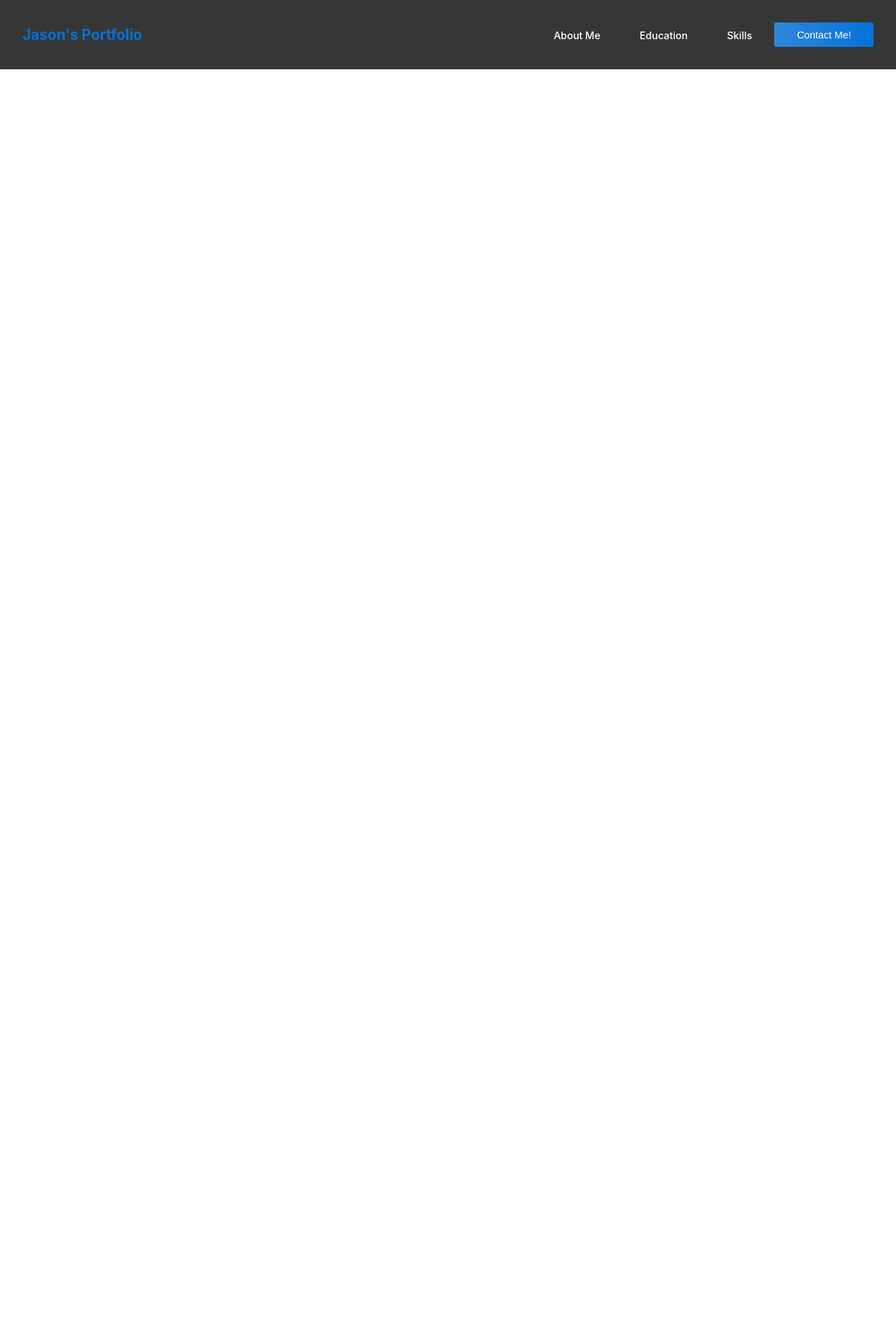
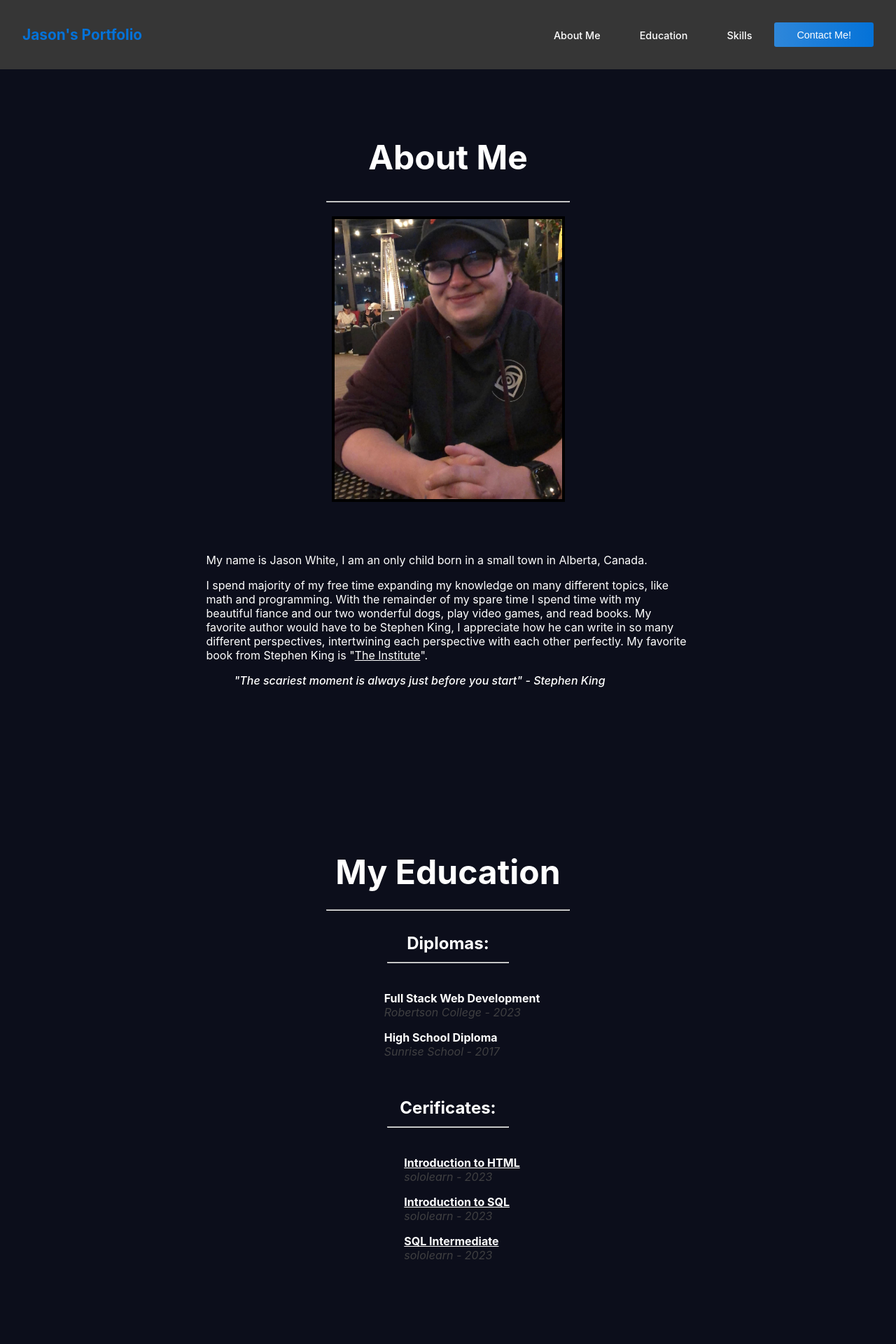
Before and after one commit to JasonR-White23/JasonPortfolio, a React (Create React App) app in the folder portfolio/: page / in a window 1280 px wide. Shown: the top 1920 px of the page at 70% size. Before the commit the page ends 800 px from the top, so only its background shows below. Built offline with nearby package versions, Linux system fonts and the light colour scheme.

Commit message:
Completely finish the routing on the Navbar.jsx file to now link the contact button to the ContactMe.file.
Also fixed up some of the CSS on the components to make them look okay in all screen sizes.

```diff
--- a/portfolio/src/components/AboutMe/AboutMe.css
+++ b/portfolio/src/components/AboutMe/AboutMe.css
@@ -1,6 +1,5 @@
 
 .about-wrapper {
-
     color: #fff;
     text-align: center;
     padding: 5%;
@@ -43,8 +42,11 @@
 }
 
 .picture {
+    display: flex;
+    margin-left: auto;
+    margin-right: auto;
     margin-top: 20px;
-    width: 300px;
+    width: 325px;
     height: 400px;
     border: 4px solid black;
 }
--- a/portfolio/src/components/Education/Education.css
+++ b/portfolio/src/components/Education/Education.css
@@ -1,6 +1,7 @@
 
 .education-wrapper {
-
+    width: auto;
+    height: 100vh;
     color: #fff;
     text-align: center;
     padding: 5%;
--- a/portfolio/src/components/HomePage/HomePage.jsx
+++ b/portfolio/src/components/HomePage/HomePage.jsx
@@ -1,12 +1,16 @@
 import React from 'react'
-import Navbar from '../Navbar/Navbar'
-
-
+import AboutMe from '../AboutMe/AboutMe'
+import Education from '../Education/Education'
+import Skills from '../Skills/Skills'
+import ContactMe from '../ContactMe/ContactMe'
 
 const HomePage = () => {
   return (
     <>
-
+      <AboutMe />
+      <Education />
+      <Skills />
+      <ContactMe />
     </>
   )
 }
--- a/portfolio/src/components/Navbar/MobileNav/MobileNav.jsx
+++ b/portfolio/src/components/Navbar/MobileNav/MobileNav.jsx
@@ -1,7 +1,6 @@
 import React from "react";
 import { NavLink } from "react-router-dom";
 import './MobileNav.css';
-import Skills from "../../Skills/Skills";
 
 const MobileNav = ({ isOpen, toggleMenu }) => {
     return (
--- a/portfolio/src/components/Navbar/Navbar.css
+++ b/portfolio/src/components/Navbar/Navbar.css
@@ -1,3 +1,4 @@
+
 .nav-wrapper {
 
     background-color: #363636;
@@ -82,6 +83,10 @@
     opacity: 1;
 }
 
+.link {
+    text-decoration: none;
+}
+
 .contact-btn {
 
     font-size: 0.9rem;
--- a/portfolio/src/components/Navbar/Navbar.jsx
+++ b/portfolio/src/components/Navbar/Navbar.jsx
@@ -1,4 +1,5 @@
 import React, { useState } from "react";
+import { Link, NavLink } from "react-router-dom";
 import './Navbar.css';
 import MobileNav from "./MobileNav/MobileNav";
 import AboutMe from "../AboutMe/AboutMe";
@@ -17,31 +18,33 @@ const Navbar = () => {
 
             <nav className="nav-wrapper">
                 <div className="nav-content">
-                <div>
-                        <a className="menu-title" href="/">
-                            Jason's Portfolio
-                        </a>
+                    <div>
+                        <NavLink to="/" className="menu-title">
+                                Jason's Portfolio
+                            </NavLink>
                     </div>
                     <ul>
                         <li>
-                            <a className="menu-item" href="/aboutme">
+                            <NavLink to="/aboutme" className="menu-item">
                                 About Me
-                            </a>
+                            </NavLink>
                         </li>
                         <li>
-                            <a className="menu-item" href="/education">
+                            <NavLink to="/education" className="menu-item">
                                 Education
-                            </a>
+                            </NavLink>
                         </li>
                         <li>
-                            <a className="menu-item" href="skills">
+                            <NavLink to="/skills" className="menu-item">
                                 Skills
-                            </a>
+                            </NavLink>
                         </li>
 
-                        <button className="contact-btn" onClick={() => {}}>
-                            Contact Me!
-                        </button>
+                        <Link to="/contactme" className="link">
+                            <button className="contact-btn">
+                                Contact Me!
+                            </button>
+                        </Link>
                     </ul>
 
                     <button className="menu-btn" onClick={toggleMenu}>
--- a/portfolio/src/components/Skills/Skills.css
+++ b/portfolio/src/components/Skills/Skills.css
@@ -1,5 +1,6 @@
 
 .skills-wrapper {
+    height: 100vh;
     color: #fff;
     padding: 5%;
     background-color: #0c0e1b;
@@ -29,3 +30,12 @@
     display: inline-block;
     list-style-type: none;
 }
+
+@media (max-width: 769px) {
+
+    .skills-list-container {
+        display: block;
+        margin-left: 25%;
+        margin-right: auto;
+    }
+}
```
